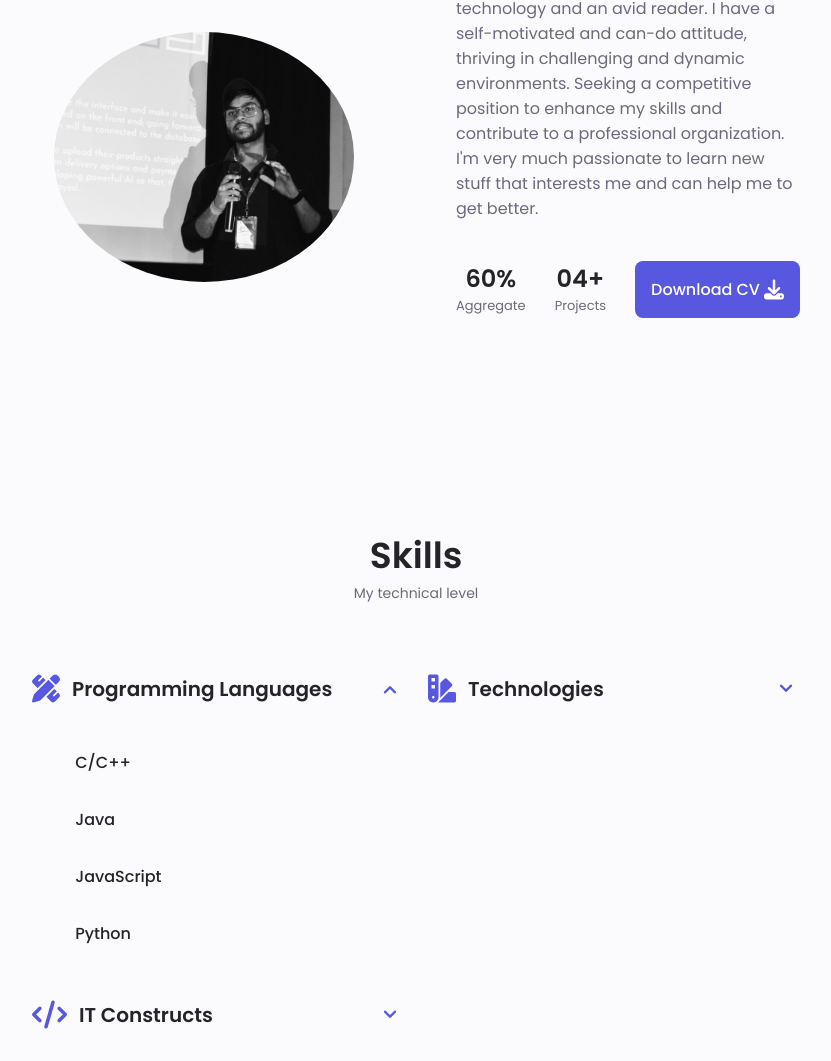
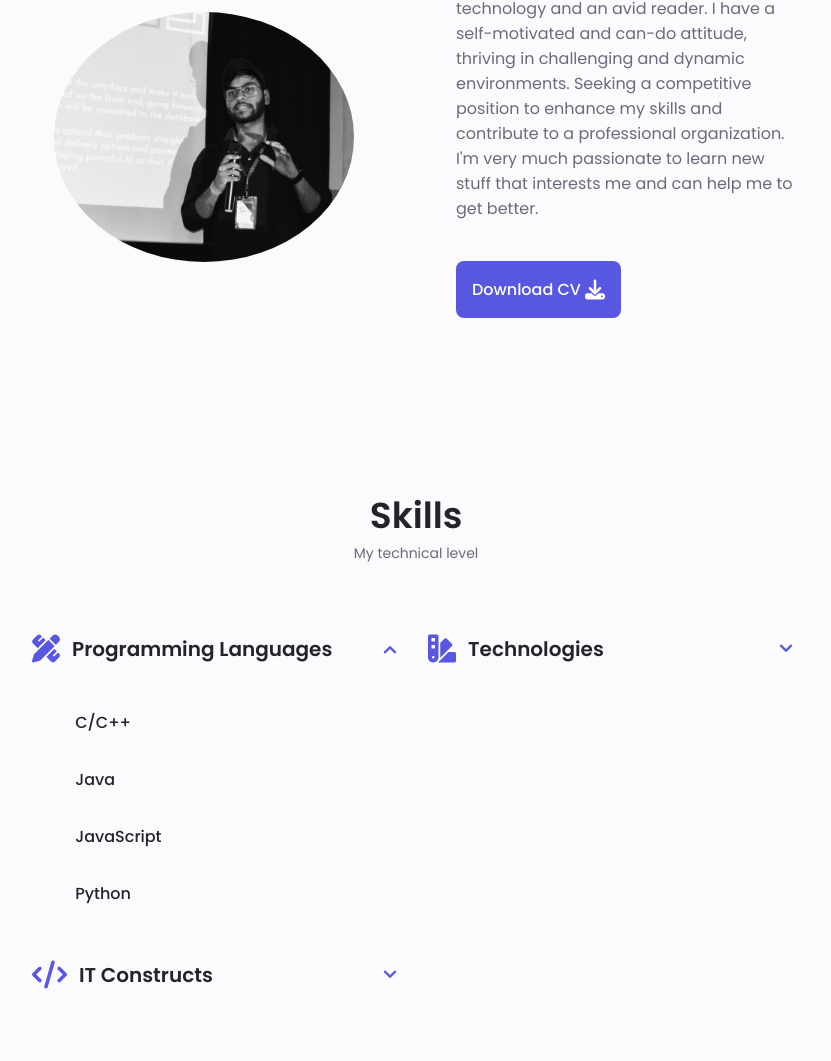
Before and after one commit to AlekhDon/Rajneesh_Portfolio, a plain HTML site: page index.html in a window 1280 px wide. Shown: the part 1029-2090 px from the top of the page, without its empty margins (224-1055 px from the left). Drawn offline with nearby package versions, Linux system fonts and the light colour scheme.

Commit message:
Update index.html

```diff
--- a/index.html
+++ b/index.html
@@ -157,19 +157,7 @@
               I'm a fourth-year <strong>CSE(AI/ML) undergraduate</strong>, passionate about technology and an avid reader. I have a self-motivated and can-do attitude, thriving in challenging and dynamic environments. Seeking a competitive position to enhance my skills and contribute to a professional organization. I'm very much passionate to learn new stuff that interests me and can help me to get better.
             </p>
 
-            <div class="about__info">
-              <div>
-                <span class="about__info-title">60%</span>
-                <span class="about__info-name">Aggregate <br /></span>
-              </div>
 
-              <div>
-                <span class="about__info-title">04+</span>
-                <span class="about__info-name"
-                  >
-                  Projects</span
-                >
-              </div>
 
 
 
```
